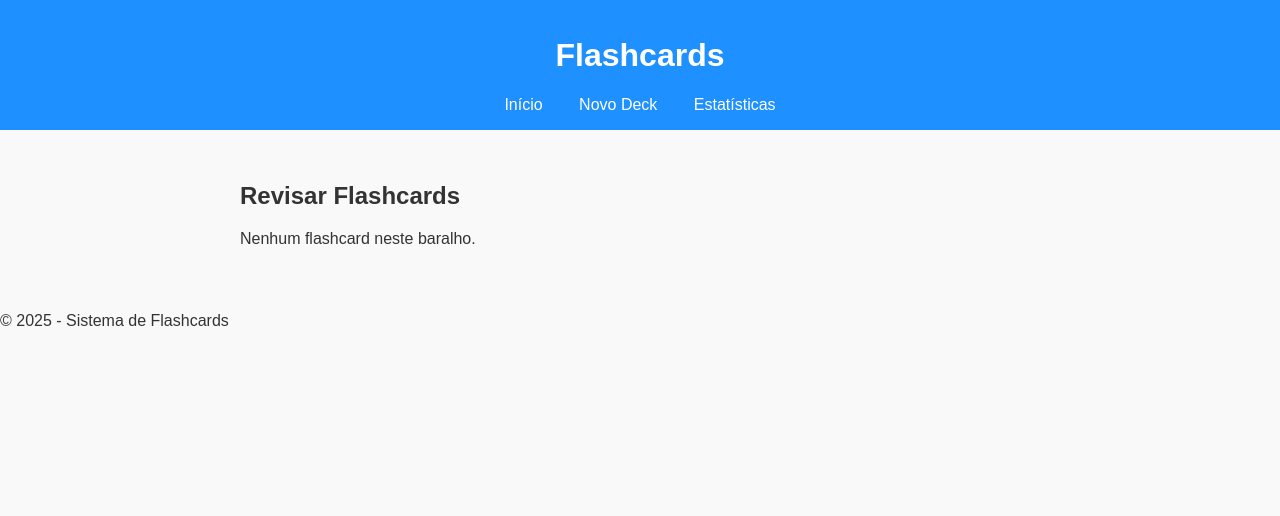
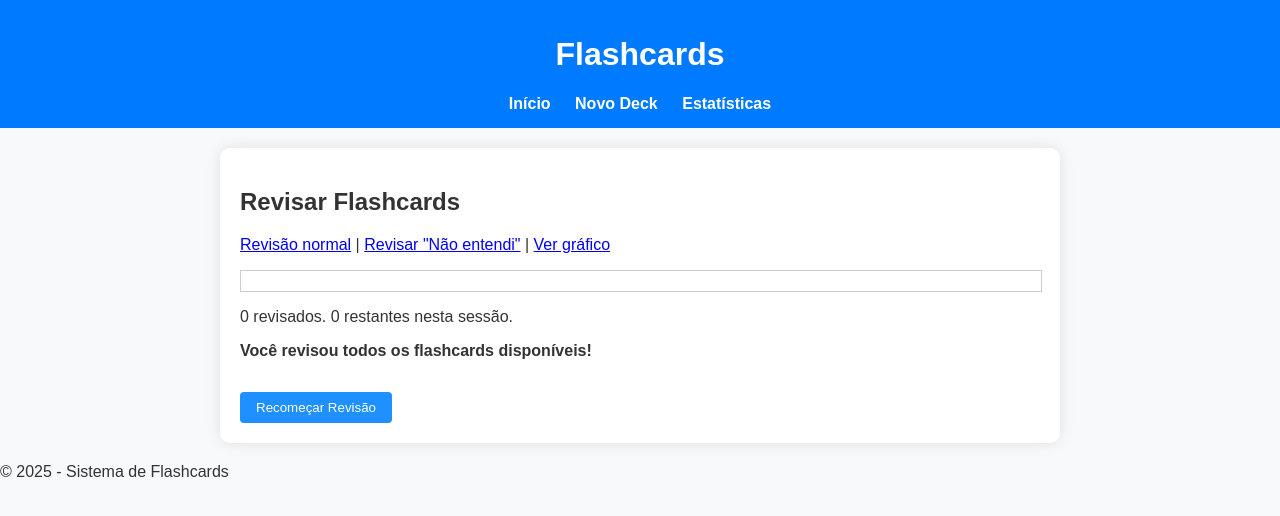
Before and after one commit to CDvoidOficial/Flashcards, a PHP site: page /revisar.php?deck=0 in a window 1280 px wide. Shown: the top 516 px of the page. Run offline with PHP 8.4, Linux system fonts and the light colour scheme; data that the repository does not hold is empty.

Commit message:
Add files via upload

```diff
--- a/layout.php
+++ b/layout.php
@@ -6,6 +6,103 @@
   <meta name="viewport" content="width=device-width, initial-scale=1.0">
   <title>Flashcards</title>
   <link rel="stylesheet" href="style.css">
+
+  <!-- Estilo adicional para barra de progresso e responsividade -->
+  <style>
+    body {
+      background-color: #f8f9fa;
+      margin: 0;
+      font-family: Arial, sans-serif;
+    }
+
+    header {
+      background-color: #007bff;
+      color: white;
+      padding: 15px;
+      text-align: center;
+    }
+
+    nav {
+      margin-top: 10px;
+    }
+
+    nav a {
+      margin: 0 10px;
+      color: white;
+      text-decoration: none;
+      font-weight: bold;
+    }
+
+    main {
+      max-width: 800px;
+      margin: 20px auto;
+      background: white;
+      padding: 20px;
+      border-radius: 10px;
+      box-shadow: 0 0 15px rgba(0,0,0,0.1);
+    }
+
+    .progress-container {
+      margin-bottom: 20px;
+    }
+
+    .progress-bar {
+      width: 100%;
+      background-color: #e9ecef;
+      border-radius: 10px;
+      overflow: hidden;
+      height: 20px;
+    }
+
+    .progress-bar-fill {
+      height: 100%;
+      background-color: #28a745;
+      text-align: center;
+      color: white;
+      line-height: 20px;
+      font-size: 0.9em;
+      width: 0%;
+      transition: width 0.3s ease-in-out;
+    }
+
+    img {
+      max-width: 100%;
+      height: auto;
+      margin-bottom: 15px;
+    }
+
+    .btn-group {
+      display: flex;
+      justify-content: space-around;
+      margin-top: 20px;
+      flex-wrap: wrap;
+    }
+
+    .btn-group button {
+      flex: 1;
+      margin: 5px;
+      padding: 10px;
+      font-size: 16px;
+      cursor: pointer;
+      border: none;
+      border-radius: 5px;
+      background-color: #007bff;
+      color: white;
+    }
+
+    .btn-group button:hover {
+      background-color: #0056b3;
+    }
+
+    button#mostrarRespostaBtn {
+      background-color: #ffc107;
+      color: black;
+    }
+
+    button#mostrarRespostaBtn:hover {
+      background-color: #e0a800;
+    }
+  </style>
 </head>
 <body>
   <header>
--- a/revisar.php
+++ b/revisar.php
@@ -1,27 +1,79 @@
 <?php
+session_start();
 include 'layout.php';
 include 'db.php';
 
 $deck_id = $_GET['deck'] ?? 0;
-$card = $pdo->query("SELECT * FROM flashcards WHERE deck_id = $deck_id ORDER BY RAND() LIMIT 1")->fetch();
+$modo = $_GET['modo'] ?? 'normal';
+
+if (!isset($_SESSION['revisados'][$deck_id])) {
+  $_SESSION['revisados'][$deck_id] = [];
+}
 
 if ($_SERVER['REQUEST_METHOD'] === 'POST') {
-  $classificacao = $_POST['classificacao'];
-  $flashcard_id = $_POST['flashcard_id'];
-  $stmt = $pdo->prepare("INSERT INTO revisoes (flashcard_id, classificacao) VALUES (?, ?)");
-  $stmt->execute([$flashcard_id, $classificacao]);
-  header("Location: revisar.php?deck=$deck_id");
-  exit;
+  if (isset($_POST['resetar'])) {
+    unset($_SESSION['revisados'][$deck_id]);
+    header("Location: revisar.php?deck=$deck_id");
+    exit;
+  }
+
+  $classificacao = $_POST['classificacao'] ?? null;
+  $flashcard_id = $_POST['flashcard_id'] ?? null;
+
+  if ($classificacao && $flashcard_id) {
+    $stmt = $pdo->prepare("INSERT INTO revisoes (flashcard_id, classificacao) VALUES (?, ?)");
+    $stmt->execute([$flashcard_id, $classificacao]);
+    $_SESSION['revisados'][$deck_id][] = $flashcard_id;
+    header("Location: revisar.php?deck=$deck_id&modo=$modo");
+    exit;
+  }
+}
+
+if ($modo === 'naoentendi') {
+  $stmt = $pdo->prepare("
+    SELECT f.* FROM flashcards f
+    JOIN revisoes r ON f.id = r.flashcard_id
+    WHERE r.classificacao = 'Não entendi' AND f.deck_id = ?
+    GROUP BY f.id
+  ");
+  $stmt->execute([$deck_id]);
+  $todos = $stmt->fetchAll();
+} else {
+  $stmt = $pdo->prepare("SELECT * FROM flashcards WHERE deck_id = ?");
+  $stmt->execute([$deck_id]);
+  $todos = $stmt->fetchAll();
+  $todos = array_filter($todos, function($card) use ($deck_id) {
+    return !in_array($card['id'], $_SESSION['revisados'][$deck_id]);
+  });
+}
+
+$total = count($todos);
+$revisados = count($_SESSION['revisados'][$deck_id]);
+$progresso = $total > 0 ? round(($revisados / $total) * 100) : 0;
+
+$card = null;
+if (count($todos) > 0) {
+  $card = $todos[array_rand($todos)];
 }
 ?>
+
 <h2>Revisar Flashcards</h2>
+<p><a href="revisar.php?deck=<?= $deck_id ?>&modo=normal">Revisão normal</a> |
+<a href="revisar.php?deck=<?= $deck_id ?>&modo=naoentendi">Revisar "Não entendi"</a> |
+<a href="grafico.php?deck=<?= $deck_id ?>">Ver gráfico</a></p>
+
+<div style="border: 1px solid #ccc; width: 100%; height: 20px; margin-bottom: 10px;">
+  <div style="background: green; width: <?= $progresso ?>%; height: 100%;"></div>
+</div>
+<p><?= $revisados ?> revisados. <?= $total ?> restantes nesta sessão.</p>
+
 <?php if ($card): ?>
   <p><strong>Pergunta:</strong> <?= nl2br(htmlspecialchars($card['pergunta'])) ?></p>
   <?php if ($card['imagem']): ?><img src="<?= $card['imagem'] ?>" alt="Imagem"><br><?php endif; ?>
   <?php if ($card['audio']): ?><audio controls src="<?= $card['audio'] ?>"></audio><br><?php endif; ?>
 
   <p><strong>Resposta:</strong> <button id="mostrarRespostaBtn">Clique para revelar</button></p>
-  <p id="resposta" style="display:none;"><?= nl2br(htmlspecialchars($card['resposta'])) ?></p>
+  <p id="resposta" style="display:none;"> <?= nl2br(htmlspecialchars($card['resposta'])) ?> </p>
 
   <form method="post">
     <input type="hidden" name="flashcard_id" value="<?= $card['id'] ?>">
@@ -31,16 +83,18 @@ if ($_SERVER['REQUEST_METHOD'] === 'POST') {
   </form>
 
   <script>
-    document.getElementById('mostrarRespostaBtn').addEventListener('click', function() {
+    document.getElementById('mostrarRespostaBtn').addEventListener('click', function () {
       var resposta = document.getElementById('resposta');
-      if (resposta.style.display === 'none') {
-        resposta.style.display = 'block';
-        this.style.display = 'none';
-      }
+      resposta.style.display = 'block';
+      this.style.display = 'none';
     });
   </script>
 
 <?php else: ?>
-  <p>Nenhum flashcard neste baralho.</p>
+  <p><strong>Você revisou todos os flashcards disponíveis!</strong></p>
+  <form method="post">
+    <button name="resetar" value="1">Recomeçar Revisão</button>
+  </form>
 <?php endif; ?>
+
 <?php include 'rodape.php'; ?>
```
Also changed, not shown: grafico.php (added, +40 -0 lines).
